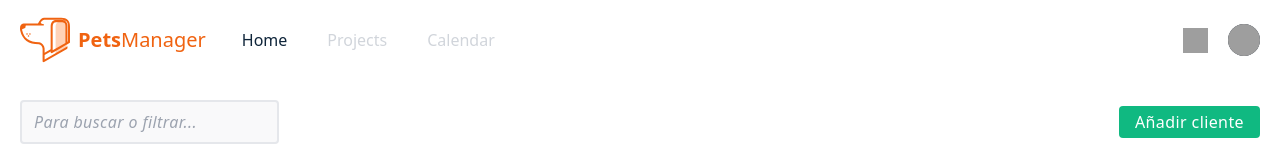
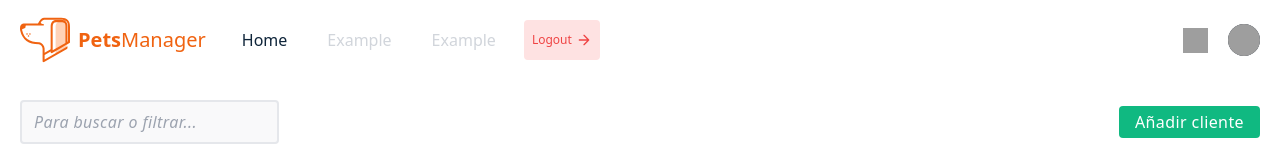
Before and after one commit to jalofernandez/canessa-crm, a Vue app: page / in a window 1280 px wide. Shown: the top 160 px of the page. Built offline with nearby package versions, Linux system fonts and the light colour scheme; no server answers; the database is empty; sample sign-in values are in the browser's storage; grey boxes are pictures that could not be loaded.

Commit message:
fix: logout btn added in new main top navbar as header

```diff
--- a/src/components/TheNavbar.vue
+++ b/src/components/TheNavbar.vue
@@ -45,9 +45,28 @@
                 Login
               </router-link>
 
-              <a href="#" class="text-gray-300 hover:bg-gray-700 hover:text-white px-3 py-2 rounded-md text-base font-medium">Projects</a>
+              <a href="#" class="text-gray-300 hover:bg-gray-700 hover:text-white px-3 py-2 rounded-md text-base font-medium">Example</a>
 
-              <a href="#" class="text-gray-300 hover:bg-gray-700 hover:text-white px-3 py-2 rounded-md text-base font-medium">Calendar</a>
+              <a href="#" class="text-gray-300 hover:bg-gray-700 hover:text-white px-3 py-2 rounded-md text-base font-medium">Example</a>
+
+              <button
+                @click="logoutUser()"
+                type="button"
+                class="inline-flex items-center bg-red-100 hover:bg-red-200 border-0 py-0.5 px-2 focus:outline-none rounded text-xs text-red-500 hover:text-red-600 mt-4 md:mt-0"
+              >
+                Logout
+                <svg
+                  fill="none"
+                  stroke="currentColor"
+                  stroke-linecap="round"
+                  stroke-linejoin="round"
+                  stroke-width="2"
+                  class="w-4 h-4 ml-1"
+                  viewBox="0 0 24 24"
+                >
+                  <path d="M5 12h14M12 5l7 7-7 7"></path>
+                </svg>
+              </button>
             </nav>
           </div>
         </div>
@@ -85,9 +104,28 @@
           Login
         </router-link>
 
-        <a href="#" class="text-gray-300 hover:bg-gray-700 hover:text-white block px-3 py-2 rounded-md text-base font-medium">Projects</a>
+        <a href="#" class="text-gray-300 hover:bg-gray-700 hover:text-white block px-3 py-2 rounded-md text-base font-medium">Example</a>
 
-        <a href="#" class="text-gray-300 hover:bg-gray-700 hover:text-white block px-3 py-2 rounded-md text-base font-medium">Calendar</a>
+        <a href="#" class="text-gray-300 hover:bg-gray-700 hover:text-white block px-3 py-2 rounded-md text-base font-medium">Example</a>
+
+        <button
+          @click="logoutUser()"
+          type="button"
+          class="inline-flex items-center bg-red-100 hover:bg-red-200 border-0 py-0.5 px-2 focus:outline-none rounded text-xs text-red-500 hover:text-red-600 mt-4 md:mt-0"
+        >
+          Logout
+          <svg
+            fill="none"
+            stroke="currentColor"
+            stroke-linecap="round"
+            stroke-linejoin="round"
+            stroke-width="2"
+            class="w-4 h-4 ml-1"
+            viewBox="0 0 24 24"
+          >
+            <path d="M5 12h14M12 5l7 7-7 7"></path>
+          </svg>
+        </button>
       </nav>
     </div>
   </header>
```
